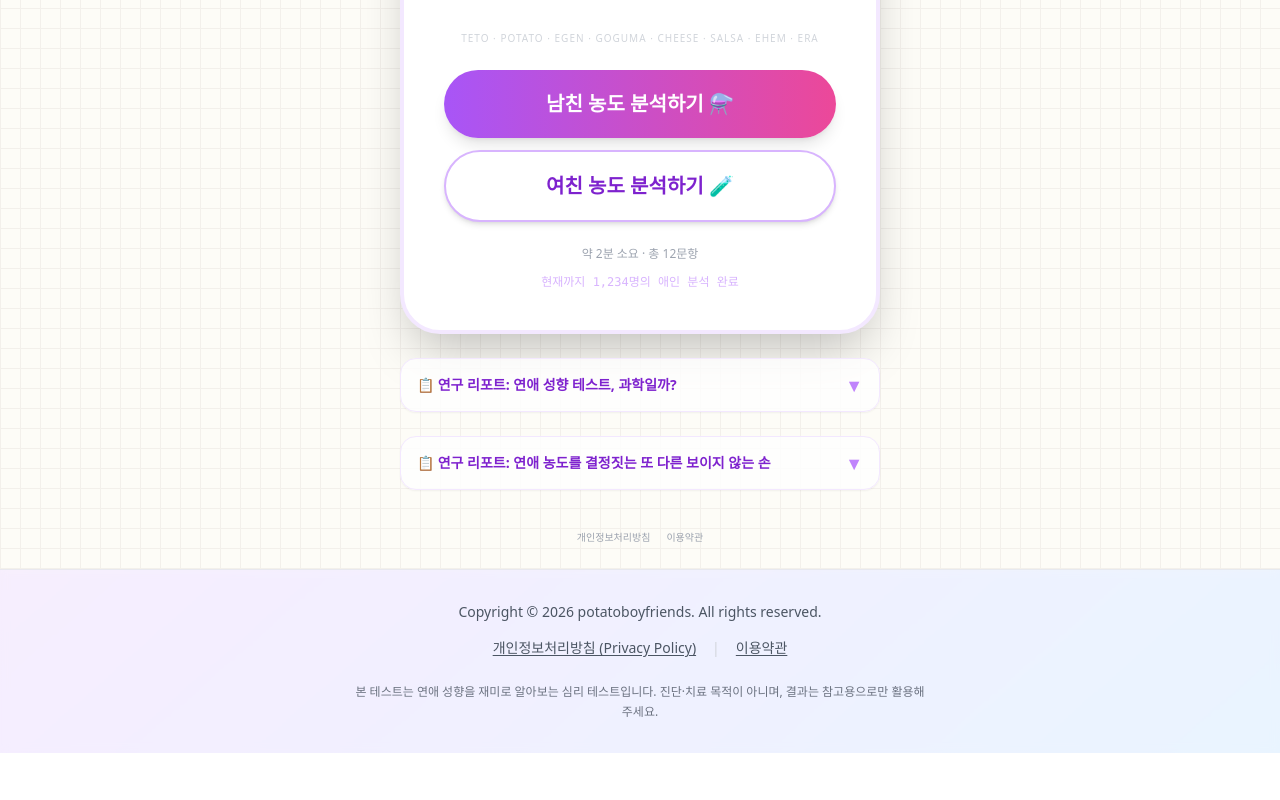
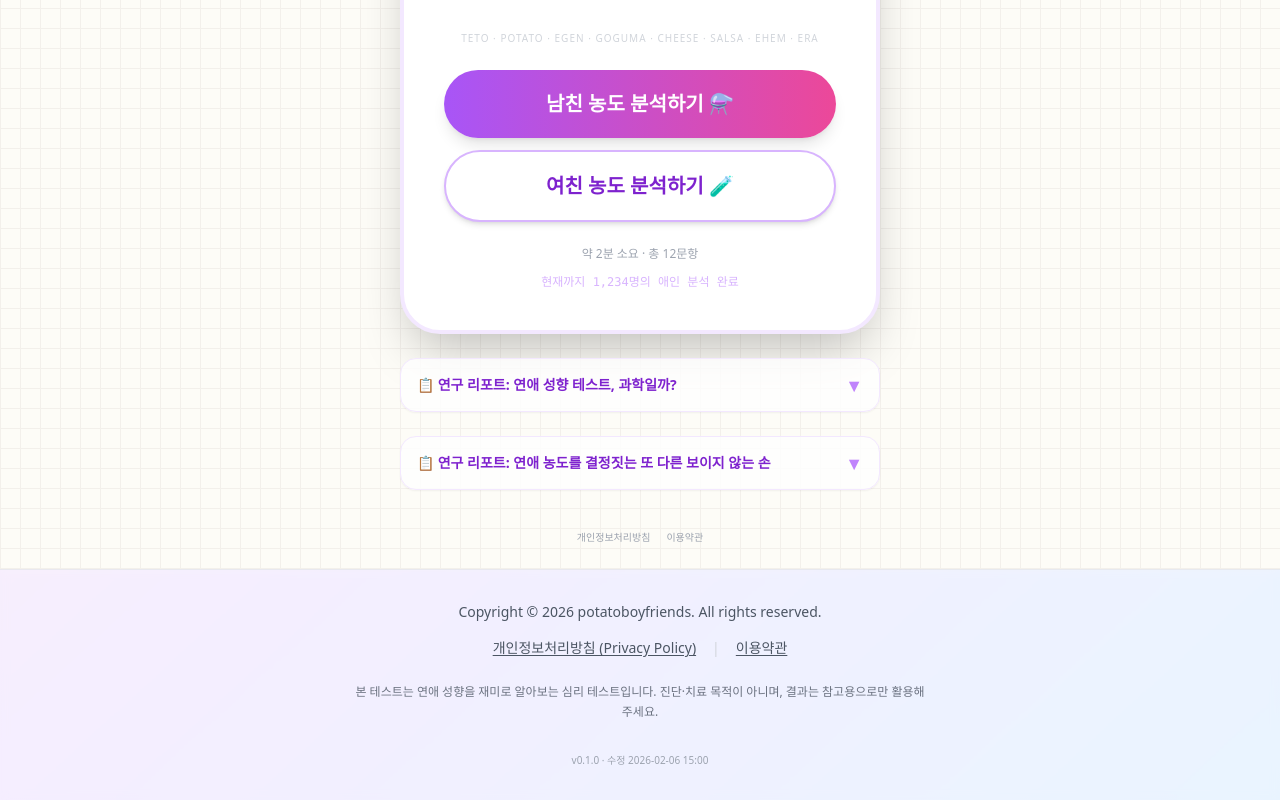
Before and after one commit to jjhww0522-boop/Teto-estro-jj, a Next.js app: page / in a window 1280 px wide. Shown: the part 372-1172 px from the top of the page. Before the commit the page ends 1125 px from the top, so only its background shows below. Built offline with nearby package versions, Linux system fonts and the light colour scheme.

Commit message:
버전추가

```diff
--- a/components/Footer.tsx
+++ b/components/Footer.tsx
@@ -1,4 +1,5 @@
 import Link from "next/link";
+import { APP_VERSION, LAST_UPDATED } from "@/constants/version";
 
 export default function Footer() {
   return (
@@ -25,6 +26,11 @@ export default function Footer() {
           본 테스트는 연애 성향을 재미로 알아보는 심리 테스트입니다.
           진단·치료 목적이 아니며, 결과는 참고용으로만 활용해 주세요.
         </p>
+
+        {/* 버전 · 수정일시 (최하단) */}
+        <p className="text-[10px] text-gray-400 pt-4">
+          v{APP_VERSION} · 수정 {LAST_UPDATED}
+        </p>
       </div>
     </footer>
   );
--- /dev/null
+++ b/constants/version.ts
@@ -0,0 +1,5 @@
+/**
+ * 앱 버전 및 마지막 수정일시 (업데이트할 때마다 이 파일만 수정)
+ */
+export const APP_VERSION = "0.1.0";
+export const LAST_UPDATED = "2026-02-06 15:00";
```
